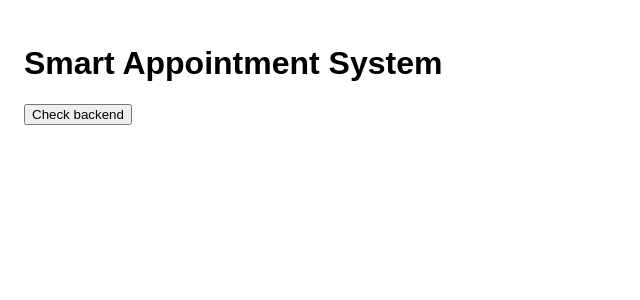
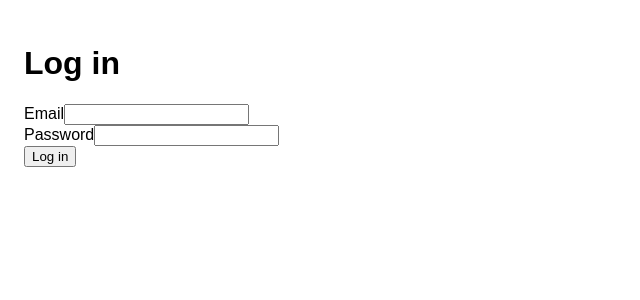
Before and after one commit to Farid-Ziade/Smart-Appointment-Queue-Management-System, a React (Vite) app in the folder frontend/: page /login in a window 1280 px wide. Shown: the top 300 px of the page, without its empty margins (0-640 px from the left). Built offline with nearby package versions, Linux system fonts and the light colour scheme.

Commit message:
feat: implement login functionality with user authentication and error handling

```diff
--- a/frontend/src/App.jsx
+++ b/frontend/src/App.jsx
@@ -1,7 +1,25 @@
-import HomeScreen from "./screens/HomeScreen/HomeScreen.jsx";
+import { useState } from "react";
+import LoginScreen from "./screens/LoginScreen/LoginScreen.jsx";
 
 function App() {
-  return <HomeScreen />;
+  const [session, setSession] = useState(null);
+
+  if (session === null) {
+    return <LoginScreen onLogin={setSession} />;
+  }
+
+  return (
+    <main>
+      <h1>Smart Appointment System</h1>
+
+      <p>Welcome, {session.user.fullName}!</p>
+      <p>Email: {session.user.email}</p>
+
+      <button type="button" onClick={() => setSession(null)}>
+        Log out
+      </button>
+    </main>
+  );
 }
 
 export default App;
--- /dev/null
+++ b/frontend/src/screens/LoginScreen/LoginScreen.jsx
@@ -0,0 +1,73 @@
+import { useState } from "react";
+import { loginUser } from "../../shared/sharedServer/authApi.js";
+
+function LoginScreen({ onLogin }) {
+  const [email, setEmail] = useState("");
+  const [password, setPassword] = useState("");
+  const [loading, setLoading] = useState(false);
+  const [errorMessage, setErrorMessage] = useState("");
+
+  async function handleSubmit(event) {
+    event.preventDefault();
+
+    if (loading) return;
+
+    setLoading(true);
+    setErrorMessage("");
+
+    try {
+      const data = await loginUser(email, password);
+      onLogin(data);
+    } catch (error) {
+      setErrorMessage(
+        error?.userMessage || "Could not log in. Please try again.",
+      );
+    } finally {
+      setLoading(false);
+    }
+  }
+
+  return (
+    <main>
+      <h1>Log in</h1>
+
+      <form onSubmit={handleSubmit}>
+        <div>
+          <label htmlFor="login-email">Email</label>
+          <input
+            id="login-email"
+            name="email"
+            type="email"
+            autoComplete="username"
+            value={email}
+            onChange={(event) => setEmail(event.target.value)}
+            disabled={loading}
+            required
+          />
+        </div>
+
+        <div>
+          <label htmlFor="login-password">Password</label>
+          <input
+            id="login-password"
+            name="password"
+            type="password"
+            autoComplete="current-password"
+            value={password}
+            onChange={(event) => setPassword(event.target.value)}
+            disabled={loading}
+            required
+          />
+        </div>
+
+        <button type="submit" disabled={loading}>
+          {loading ? "Logging in..." : "Log in"}
+        </button>
+
+        {errorMessage && <p role="alert">{errorMessage}</p>}
+      </form>
+    </main>
+  );
+}
+
+export default LoginScreen;
--- /dev/null
+++ b/frontend/src/shared/sharedServer/authApi.js
@@ -0,0 +1,10 @@
+import apiClient from "./apiClient.js";
+
+export async function loginUser(email, password) {
+  const response = await apiClient.post("/auth/login", {
+    email,
+    password,
+  });
+
+  return response.data;
+}
```
